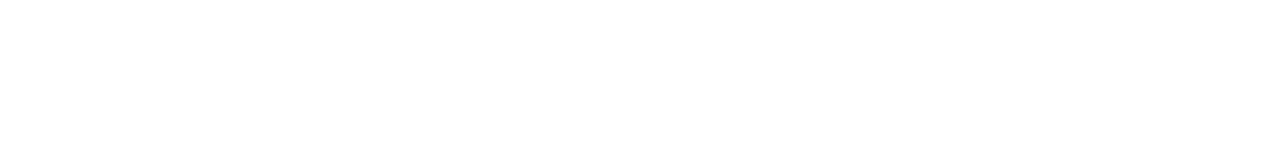
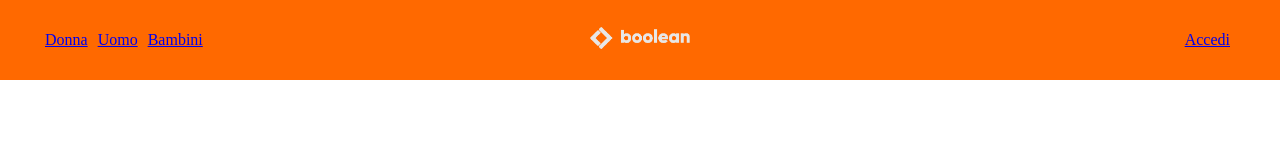
Before and after one commit to GiacomoGiannoni/html-css-boolando, a plain HTML site: page index.html in a window 1280 px wide. Drawn offline with Linux system fonts and the light colour scheme.

Commit message:
completamento header-html-css

```diff
--- a/css/style.css
+++ b/css/style.css
@@ -0,0 +1,68 @@
+*{
+    margin: 0px;
+    padding: 0px;
+    box-sizing: border-box;
+}
+
+header {
+    background-color: #FF6900;
+    position: fixed;
+    z-index: 9999;
+    top: 0;
+    left:0;
+    width: 100%;
+}
+
+header .topbar {
+    height: 80px;
+    display: flex;
+    max-width: 1200px;
+    margin: 0 auto;
+    align-items: center;
+}
+
+header .topbar > div {
+    padding: 10px;
+}
+
+header .logo-column {
+    width: 60%;
+    height: 100%;
+    display: flex;
+    justify-content: center;
+    align-items: center;
+}
+
+header .login-column {
+    width: 20%;
+    height: 100%;
+    display: flex;
+    justify-content: flex-end;
+    align-items: center;
+}
+
+.login-column img {
+    justify-content: center;
+}
+
+header .menu-column {
+    width: 20%;
+    height: 100%;
+    display: flex;
+    justify-content: flex-start;
+    align-items: center;
+}
+
+header .menu-column ul {
+    display: flex;
+    justify-content: center;
+    list-style: none;
+}
+
+header .menu-column li {
+    padding: 0 5px;
+}
+
+.logo-column .logo{
+    width: 100px;
+}
--- a/index.html
+++ b/index.html
@@ -11,7 +11,30 @@
     <body>
 
         <header>
+            <div class="topbar">
+                <nav class="menu-column">
+                    <ul class="main-menu">
+                        <li>
+                            <a href="#">Donna</a>
+                        </li>
+                        <li>
+                            <a href="#">Uomo</a>
+                        </li>
+                        <li>
+                            <a href="#">Bambini</a>
+                        </li>
+                    </ul>
+                </nav>
 
+                <div class="logo-column">
+                    <a href="#">
+                        <img class="logo" src="img/boolean-logo.png" alt="Booleando Logo" />
+                    </a>
+                </div>
+                <div class="login-column">
+                    <a class="btn btn-small btn-white" href="#">Accedi</a>
+                </div>
+            </div>
         </header>
 
         <main>
```
